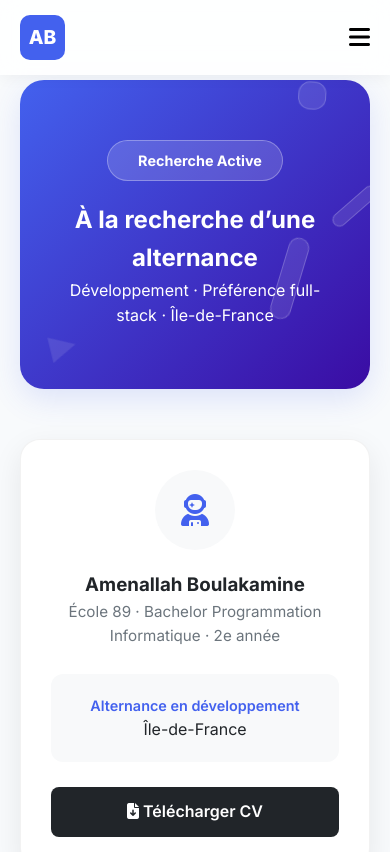
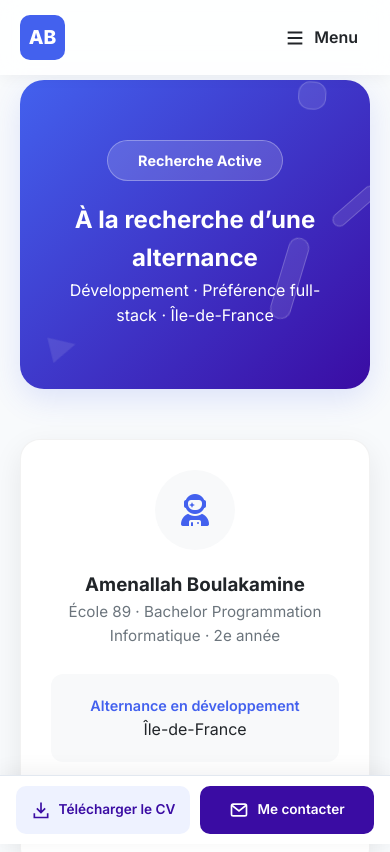
Before and after one commit to amenallahboulakamine0-web/portfolio, a plain HTML site: page internship.html in a window 390 px wide. Shown: the top 852 px of the page. Drawn offline with Linux system fonts and the light colour scheme.

Commit message:
Fix accessible mobile navigation and add recruiter shortcuts

```diff
--- a/internship.html
+++ b/internship.html
@@ -14,15 +14,17 @@
 
   <div class="nav-container">
     <div class="container">
-      <nav>
+      <nav aria-label="Navigation principale">
         <div class="logo"><a href="index.html">AB</a></div>
-        <div class="nav-links">
+        <button type="button" class="mobile-menu-btn" aria-expanded="false" aria-controls="primary-navigation">
+          <svg aria-hidden="true" width="22" height="22" viewBox="0 0 24 24" fill="none" stroke="currentColor" stroke-width="2"><path d="M4 6h16M4 12h16M4 18h16"/></svg>
+          <span class="menu-label">Menu</span>
+        </button>
+        <div class="nav-links" id="primary-navigation">
           <a href="index.html">Projets & Portfolio</a>
           <a href="internship.html" class="active">Ma Recherche</a>
         </div>
-        <button class="mobile-menu-btn">
-          <i class="fas fa-bars"></i>
-        </button>
+
       </nav>
     </div>
   </div>
@@ -126,6 +128,17 @@
     </div>
   </section>
 
+  <nav class="mobile-quick-actions" aria-label="Accès rapides">
+    <a href="images/CV_Amenallah_Boulakamine.pdf" download="CV_Amenallah_Boulakamine.pdf">
+      <svg aria-hidden="true" width="20" height="20" viewBox="0 0 24 24" fill="none" stroke="currentColor" stroke-width="2"><path d="M12 3v12m-5-5 5 5 5-5M4 16v5h16v-5"/></svg>
+      Télécharger le CV
+    </a>
+    <a href="mailto:amenallahboulakamine0@gmail.com">
+      <svg aria-hidden="true" width="20" height="20" viewBox="0 0 24 24" fill="none" stroke="currentColor" stroke-width="2"><rect x="3" y="5" width="18" height="14" rx="2"/><path d="m3 6 9 7 9-7"/></svg>
+      Me contacter
+    </a>
+  </nav>
+
 <script src="script.js"></script>
 </body>
 </html>
--- a/script.js
+++ b/script.js
@@ -2,9 +2,45 @@ const mobileMenuBtn = document.querySelector('.mobile-menu-btn');
 const navLinks = document.querySelector('.nav-links');
 
 if (mobileMenuBtn && navLinks) {
+    const mobileViewport = window.matchMedia('(max-width: 768px)');
+    const menuLabel = mobileMenuBtn.querySelector('.menu-label');
+
+    function setMenuOpen(open, restoreFocus = false) {
+        navLinks.classList.toggle('active', open);
+        mobileMenuBtn.setAttribute('aria-expanded', String(open));
+        menuLabel.textContent = open ? 'Fermer' : 'Menu';
+        if (restoreFocus) mobileMenuBtn.focus();
+    }
+
     mobileMenuBtn.addEventListener('click', () => {
-        navLinks.classList.toggle('active');
+        setMenuOpen(mobileMenuBtn.getAttribute('aria-expanded') !== 'true');
     });
+
+    navLinks.addEventListener('click', (event) => {
+        if (event.target.closest('a') && mobileViewport.matches) setMenuOpen(false);
+    });
+
+    document.addEventListener('keydown', (event) => {
+        if (event.key === 'Escape' && mobileMenuBtn.getAttribute('aria-expanded') === 'true') {
+            setMenuOpen(false, true);
+        }
+    });
+
+    document.addEventListener('click', (event) => {
+        if (!event.target.closest('.nav-container')) setMenuOpen(false);
+    });
+
+    document.addEventListener('focusin', (event) => {
+        if (!event.target.closest('.nav-container')) setMenuOpen(false);
+    });
+
+    mobileViewport.addEventListener('change', () => {
+        const focusedLinkWillHide = mobileViewport.matches && navLinks.contains(document.activeElement);
+        setMenuOpen(false, focusedLinkWillHide);
+    });
+
+    // Keep navigation available if JavaScript is disabled or fails to initialize.
+    document.documentElement.classList.add('js');
 }
 
 const backToTopBtn = document.querySelector('.back-to-top');
--- a/style.css
+++ b/style.css
@@ -528,3 +528,25 @@ section[id] { scroll-margin-top: 90px; }
 .skill-card .skill-icon { flex: 0 0 30px; }
 .skill-card { min-width: 0; }
 .skill-card span { overflow-wrap: anywhere; }
+
+/* Accessible mobile disclosure and recruiter shortcuts */
+.mobile-menu-btn { align-items: center; justify-content: center; gap: 8px; min-height: 44px; padding: 8px 12px; color: var(--dark); font: inherit; font-weight: 600; border-radius: 8px; }
+.mobile-menu-btn svg { flex-shrink: 0; }
+.mobile-quick-actions { display: none; }
+.mobile-menu-btn:focus-visible, .nav-links a:focus-visible, .mobile-quick-actions a:focus-visible { outline: 3px solid #3a0ca3; outline-offset: 3px; }
+@media (max-width: 768px) {
+  body { padding-bottom: calc(80px + env(safe-area-inset-bottom, 0px)); }
+  .nav-container nav { flex-wrap: wrap; }
+  .nav-links { display: flex; flex-direction: column; gap: 0; width: 100%; order: 3; }
+  .nav-links a { display: flex; align-items: center; min-height: 44px; padding: 10px 16px; border-radius: 8px; }
+  .nav-links a:hover, .nav-links a:focus-visible { background: #eef2ff; }
+  .mobile-menu-btn { display: none; }
+  .js .mobile-menu-btn { display: inline-flex; }
+  .js .nav-links { display: none; position: absolute; top: 100%; left: 0; right: 0; background: white; padding: 8px; border: 1px solid #e2e8f0; border-radius: 0 0 12px 12px; box-shadow: 0 12px 24px rgba(15,23,42,.12); max-height: calc(100dvh - 170px - env(safe-area-inset-bottom, 0px)); overflow-y: auto; }
+  .js .nav-links.active { display: flex; }
+  .mobile-quick-actions { display: grid; grid-template-columns: 1fr 1fr; position: fixed; inset: auto 0 0; z-index: 1100; gap: 10px; padding: 10px 16px calc(10px + env(safe-area-inset-bottom, 0px)); background: white; border-top: 1px solid #e2e8f0; box-shadow: 0 -4px 20px rgba(15,23,42,.06); }
+  .mobile-quick-actions a { display: flex; justify-content: center; align-items: center; gap: 8px; min-height: 48px; border-radius: 10px; font-size: .85rem; font-weight: 600; color: var(--secondary); background: #eef2ff; text-align: center; padding: 8px; }
+  .mobile-quick-actions a:last-child { background: var(--secondary); color: white; }
+  .back-to-top { bottom: calc(90px + env(safe-area-inset-bottom, 0px)); right: 16px; }
+  .mobile-quick-actions a:focus-visible { outline-offset: 2px; }
+}
```
Also changed, not shown: index.html (+19 -6 lines).
